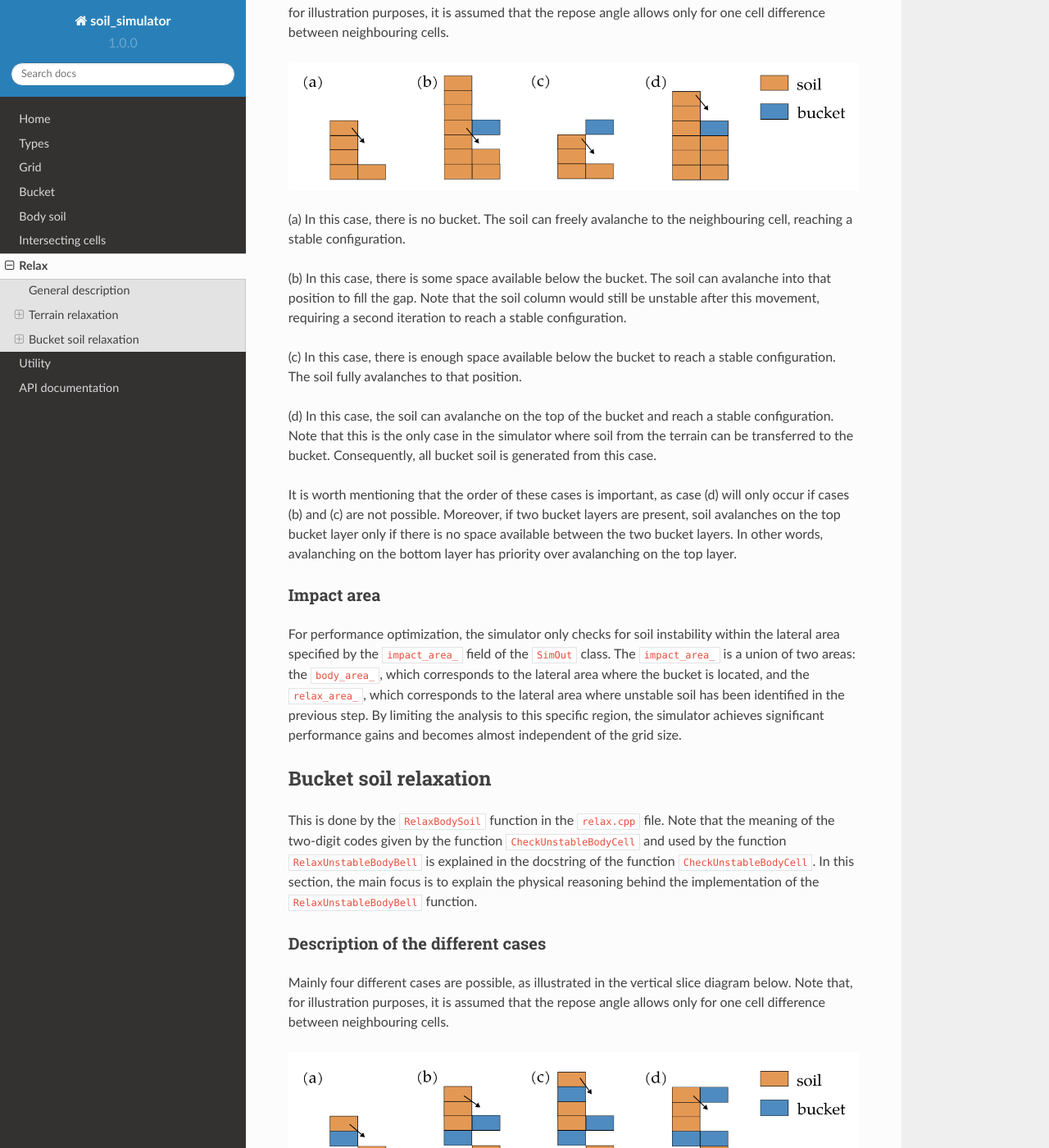
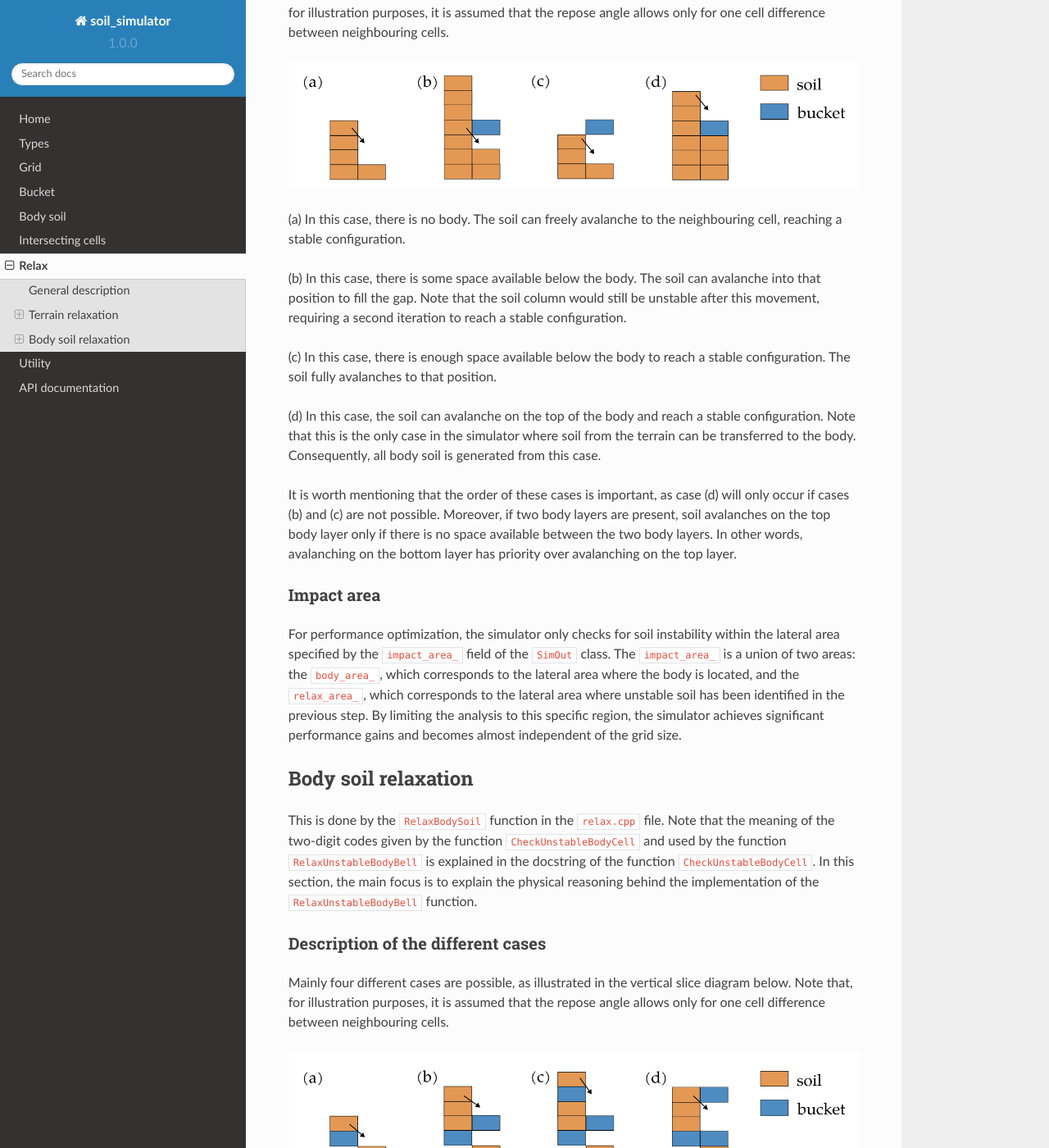
Before and after one commit to KennyVilella/soil_dynamics_cpp, a Sphinx documentation site: the page built from docs/relax.rst, in a window 1280 px wide and 1400 px high, scrolled down 1705 px. Shown: the whole window at 82% size. Built offline with Sphinx 7.4.7 and the Read the Docs theme 2.0.0, drawn with Linux system fonts in a browser that asks for light colours; some of the changed text lies outside the part shown.

Commit message:
[changed] Bucket -> Body in relax.rst

```diff
--- a/docs/relax.rst
+++ b/docs/relax.rst
@@ -11,8 +11,8 @@ This action is referred to as "relaxation" in this simulator.
 
 This soil relaxation process consists of two main steps:
 
-* Terrain relaxation, where unstable soil cells on the terrain are relaxed, potentially causing avalanches onto the bucket.
-* Bucket soil relaxation, where unstable soil cells on the bucket are relaxed, potentially causing avalanches onto the terrain.
+* Terrain relaxation, where unstable soil cells on the terrain are relaxed, potentially causing avalanches onto the body.
+* Body soil relaxation, where unstable soil cells on the body are relaxed, potentially causing avalanches onto the terrain.
 
 It is important to note that the relaxation of soil cells can sometimes trigger instability in neighbouring cells.
 As a result, the relaxation process needs to be repeated multiple times to achieve an equilibrium state.
@@ -24,7 +24,7 @@ It is worth noting that increasing the value of :code:`max_iterations_` impacts
 General description
 -------------------
 
-While the detailed implementation of the relaxation process differs for terrain relaxation and bucket soil relaxation, the core algorithm remains the same and will be described in this section.
+While the detailed implementation of the relaxation process differs for terrain relaxation and body soil relaxation, the core algorithm remains the same and will be described in this section.
 
 The relaxation process consists of three steps.
 
@@ -43,7 +43,7 @@ The result of this check is a status code consisting of two digits, providing a
 
 The third step is the actual relaxation, which occurs only if the soil cell is determined to be unstable based on the status code obtained in the previous step.
 The relaxation process follows the specific instructions defined by the status code.
-The relaxation techniques for terrain relaxation and bucket soil relaxation will be explained separately in the following sections.
+The relaxation techniques for terrain relaxation and body soil relaxation will be explained separately in the following sections.
 
 It is worth noting that the second and third steps could potentially be merged.
 However, separating these two steps improves code testability and maintainability.
@@ -64,33 +64,33 @@ neighbouring cells.
 
 .. image:: _asset/relax_terrain.png
 
-(a) In this case, there is no bucket.
+(a) In this case, there is no body.
 The soil can freely avalanche to the neighbouring cell, reaching a stable configuration.
 
-(b) In this case, there is some space available below the bucket.
+(b) In this case, there is some space available below the body.
 The soil can avalanche into that position to fill the gap.
 Note that the soil column would still be unstable after this movement, requiring a second iteration to reach a stable configuration.
 
-(c) In this case, there is enough space available below the bucket to reach a stable configuration.
+(c) In this case, there is enough space available below the body to reach a stable configuration.
 The soil fully avalanches to that position.
 
-(d) In this case, the soil can avalanche on the top of the bucket and reach a stable configuration.
-Note that this is the only case in the simulator where soil from the terrain can be transferred to the bucket.
-Consequently, all bucket soil is generated from this case.
+(d) In this case, the soil can avalanche on the top of the body and reach a stable configuration.
+Note that this is the only case in the simulator where soil from the terrain can be transferred to the body.
+Consequently, all body soil is generated from this case.
 
 It is worth mentioning that the order of these cases is important, as case (d) will only occur if cases (b) and (c) are not possible.
-Moreover, if two bucket layers are present, soil avalanches on the top bucket layer only if there is no space available between the two bucket layers.
+Moreover, if two body layers are present, soil avalanches on the top body layer only if there is no space available between the two body layers.
 In other words, avalanching on the bottom layer has priority over avalanching on the top layer.
 
 Impact area
 ^^^^^^^^^^^
 
 For performance optimization, the simulator only checks for soil instability within the lateral area specified by the :code:`impact_area_` field of the :code:`SimOut` class.
-The :code:`impact_area_` is a union of two areas: the :code:`body_area_`, which corresponds to the lateral area where the bucket is located, and the :code:`relax_area_`, which corresponds to the lateral area where unstable soil has been identified in the previous step.
+The :code:`impact_area_` is a union of two areas: the :code:`body_area_`, which corresponds to the lateral area where the body is located, and the :code:`relax_area_`, which corresponds to the lateral area where unstable soil has been identified in the previous step.
 By limiting the analysis to this specific region, the simulator achieves significant performance gains and becomes almost independent of the grid size.
 
-Bucket soil relaxation
-----------------------
+Body soil relaxation
+--------------------
 
 This is done by the :code:`RelaxBodySoil` function in the :code:`relax.cpp` file.
 Note that the meaning of the two-digit codes given by the function :code:`CheckUnstableBodyCell` and used by the function :code:`RelaxUnstableBodyBell` is explained in the docstring of the function :code:`CheckUnstableBodyCell`.
@@ -105,19 +105,19 @@ neighbouring cells.
 
 .. image:: _asset/relax_body_soil.png
 
-(a) In this case, there is no bucket.
+(a) In this case, there is no body.
 The soil can freely avalanche to the neighbouring cell, reaching a stable configuration.
 
-(b) In this case, there is one bucket layer.
-The soil can freely avalanche onto the bucket, forming a stable configuration.
+(b) In this case, there is one body layer.
+The soil can freely avalanche onto the body, forming a stable configuration.
 
-(c) In this case, there is one bucket layer.
-The soil can avalanche from one bucket layer to another, forming a stable configuration.
+(c) In this case, there is one body layer.
+The soil can avalanche from one body layer to another, forming a stable configuration.
 
-(d) In this case, there are two bucket layers.
-The soil can avalanche to one of the two adjacent bucket layer.
-Note that the top bucket layer has priority in the case where the soil can avalanche to both bucket layer, while, in the case where the soil should avalanche on the bottom layer, there may not be enough space for all the soil to avalanche, leading to a final state that may not be in equilibrium.
+(d) In this case, there are two body layers.
+The soil can avalanche to one of the two adjacent body layer.
+Note that the top body layer has priority in the case where the soil can avalanche to both body layer, while, in the case where the soil should avalanche on the bottom layer, there may not be enough space for all the soil to avalanche, leading to a final state that may not be in equilibrium.
 
-It is important to note that the presence of the bucket at the base of the soil column adds complexity to the relaxation process.
-There are cases where all the soil on a bucket layer can avalanche, while in other cases, only a portion of the soil may avalanche.
+It is important to note that the presence of the body at the base of the soil column adds complexity to the relaxation process.
+There are cases where all the soil on a body layer can avalanche, while in other cases, only a portion of the soil may avalanche.
 It is crucial to handle these cases appropriately to ensure mass conservation during the relaxation process.
```
